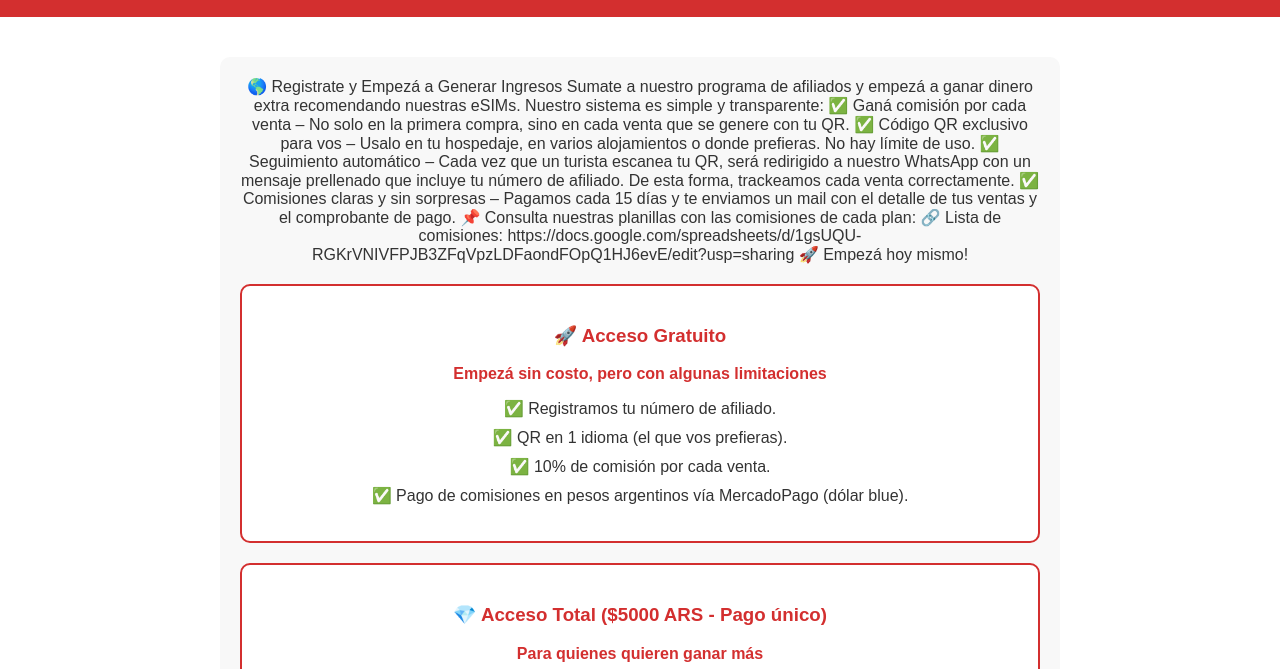
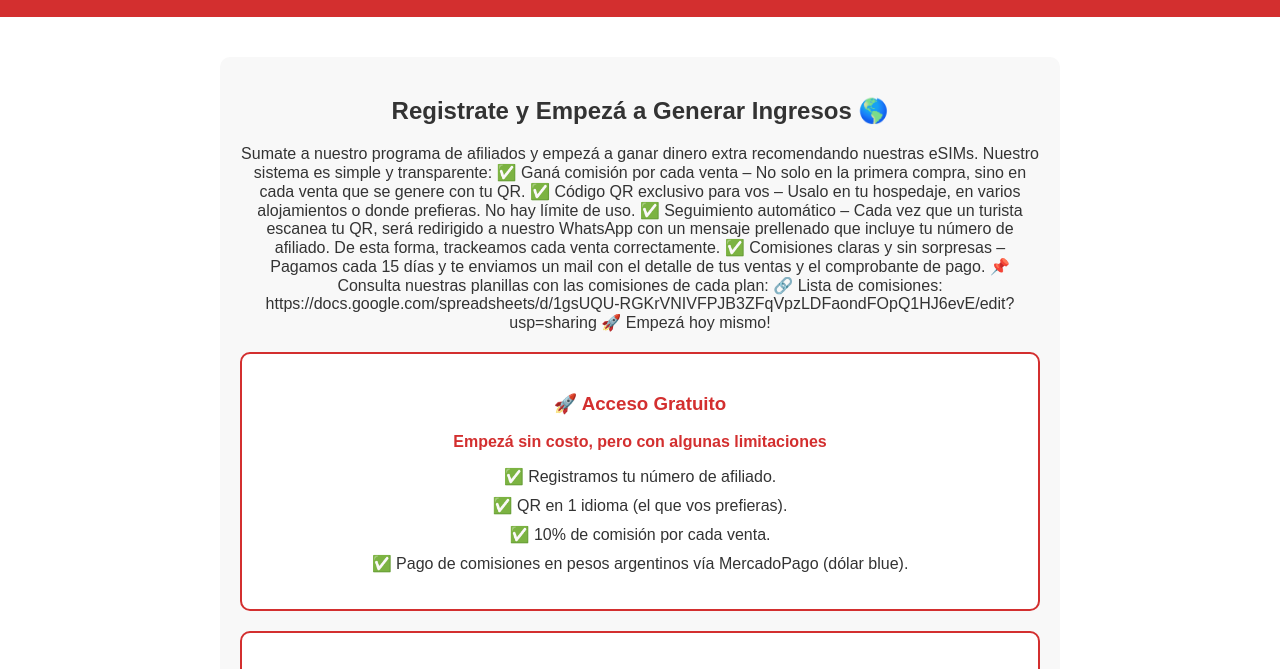
Before and after one commit to ym221163/esimply, a plain HTML site: page registrate.html in a window 1280 px wide. Shown: the part 73-742 px from the top of the page. Drawn offline with Linux system fonts and the light colour scheme.

Commit message:
Update registrate.html

```diff
--- a/registrate.html
+++ b/registrate.html
@@ -81,7 +81,7 @@
     </header>
 
     <div id="referidos" class="section">
-        🌎 Registrate y Empezá a Generar Ingresos
+        <h2>Registrate y Empezá a Generar Ingresos 🌎</h2>
 
             Sumate a nuestro programa de afiliados y empezá a ganar dinero extra recomendando nuestras eSIMs. Nuestro sistema es simple y transparente:
 
```
